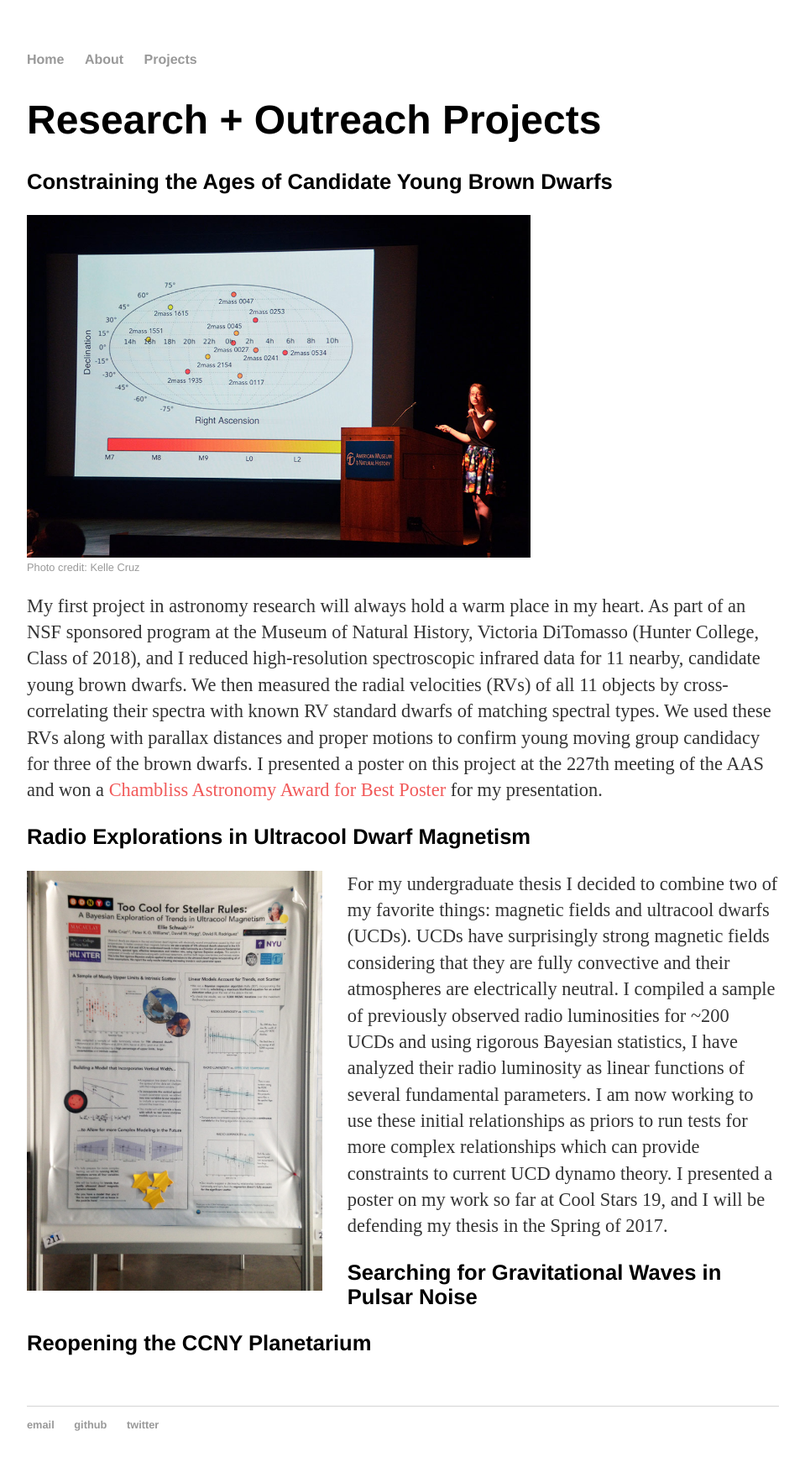
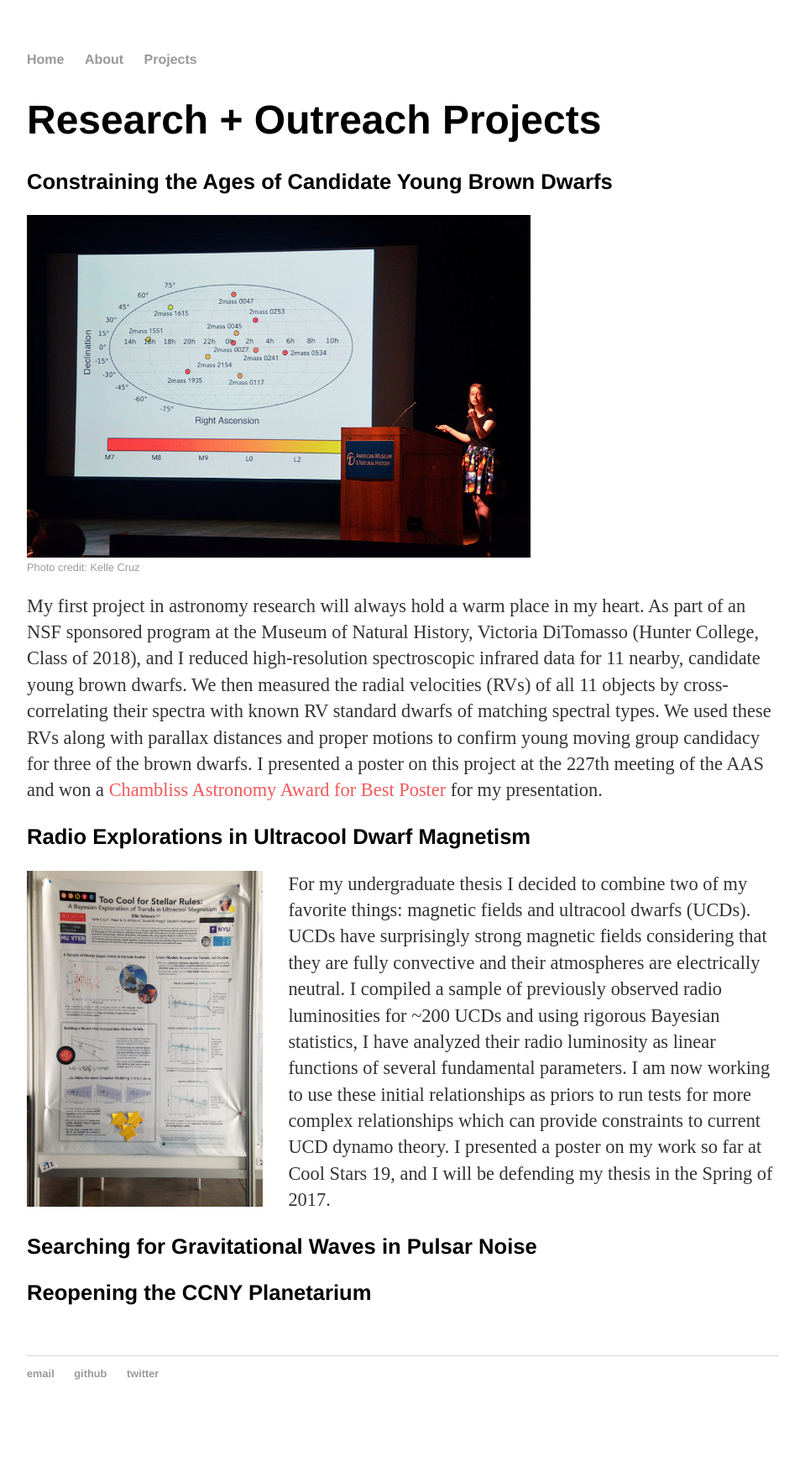
Before and after one commit to elliesch/elliesch.github.io, a Jekyll site: the page built from projects/index.html, in a window 1280 px wide. Shown: the whole page at 84% size, without its empty margins (160-1119 px from the left). Built offline with Jekyll 4.4.1, drawn with Linux system fonts in a browser that asks for light colours; after the commit the page ends 1705 px from its top, so only the background shows below that.

Commit message:
trying another size

```diff
--- a/projects/index.html
+++ b/projects/index.html
@@ -12,7 +12,7 @@ title: Ellie's Projects
 	<p>My first project in astronomy research will always hold a warm place in my heart. As part of an NSF sponsored program at the Museum of Natural History, Victoria DiTomasso (Hunter College, Class of 2018), and I reduced high-resolution spectroscopic infrared data for 11 nearby, candidate young brown dwarfs. We then measured the radial velocities (RVs) of all 11 objects by cross-correlating their spectra with known RV standard dwarfs of matching spectral types. We used these RVs along with parallax distances and proper motions to confirm young moving group candidacy for three of the brown dwarfs. I presented a poster on this project at the 227th meeting of the AAS and won a <a href="https://aas.org/posts/news/2016/01/chambliss-student-poster-awards-aas-227">Chambliss Astronomy Award for Best Poster</a> for my presentation.</p>
 
 	<h3>Radio Explorations in Ultracool Dwarf Magnetism</h3>
-	<p><img src="/images/cool_stars_poster.jpg" alt="My poster at the Cool Stars 19 Conference" style="float:left; height:500px; padding-right: 30px;">
+	<p><img src="/images/cool_stars_poster.jpg" alt="My poster at the Cool Stars 19 Conference" style="float:left; height:400px; padding-right: 30px;">
 	For my undergraduate thesis I decided to combine two of my favorite things: magnetic fields and ultracool dwarfs (UCDs). UCDs have surprisingly strong magnetic fields considering that they are fully convective and their atmospheres are electrically neutral. I compiled a sample of previously observed radio luminosities for ~200 UCDs and using rigorous Bayesian statistics, I have analyzed their radio luminosity as linear functions of several fundamental parameters. I am now working to use these initial relationships as priors to run tests for more complex relationships which can provide constraints to current UCD dynamo theory. I presented a poster on my work so far at Cool Stars 19, and I will be defending my thesis in the Spring of 2017.</p>
 
 	<h3>Searching for Gravitational Waves in Pulsar Noise</h3>
```
